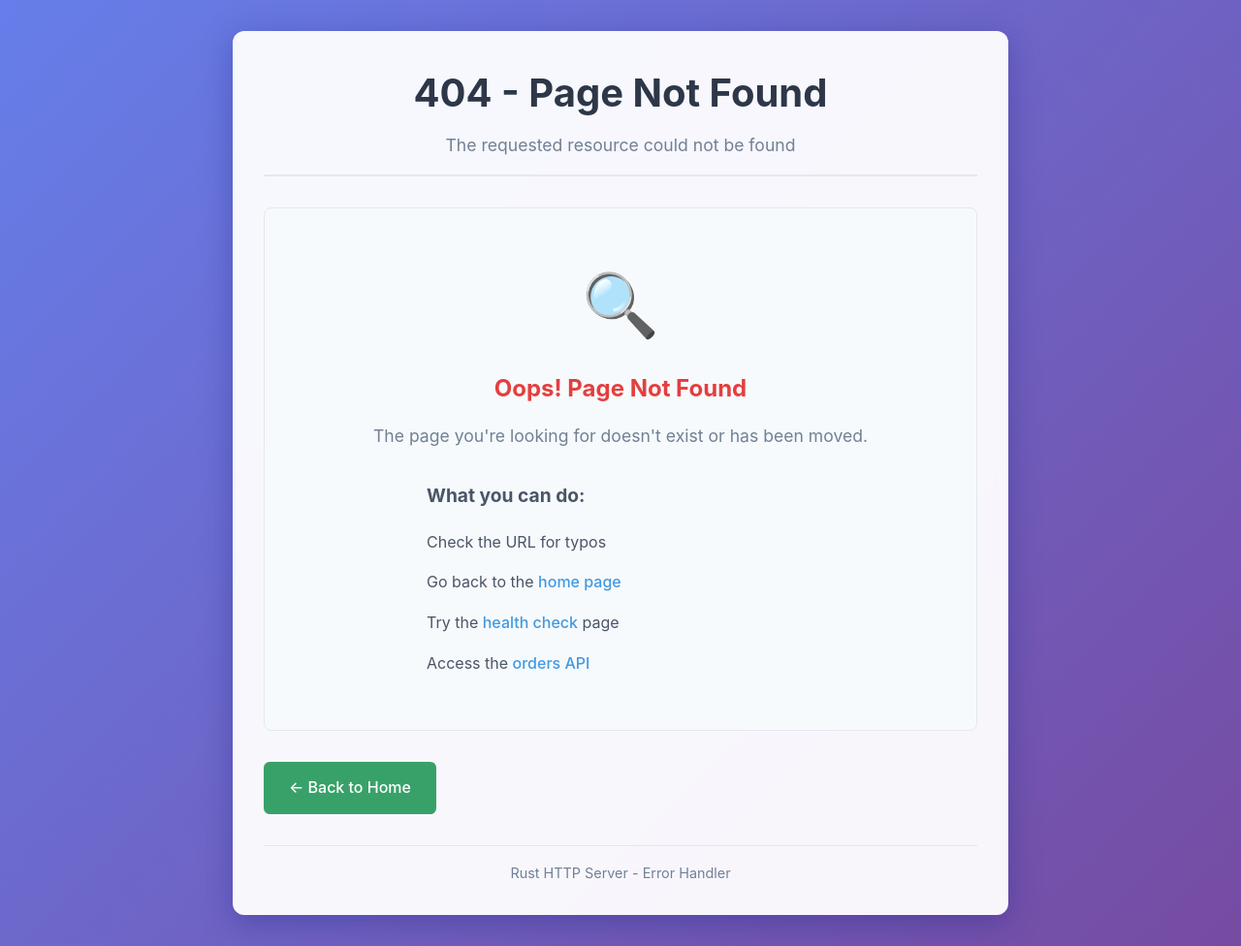
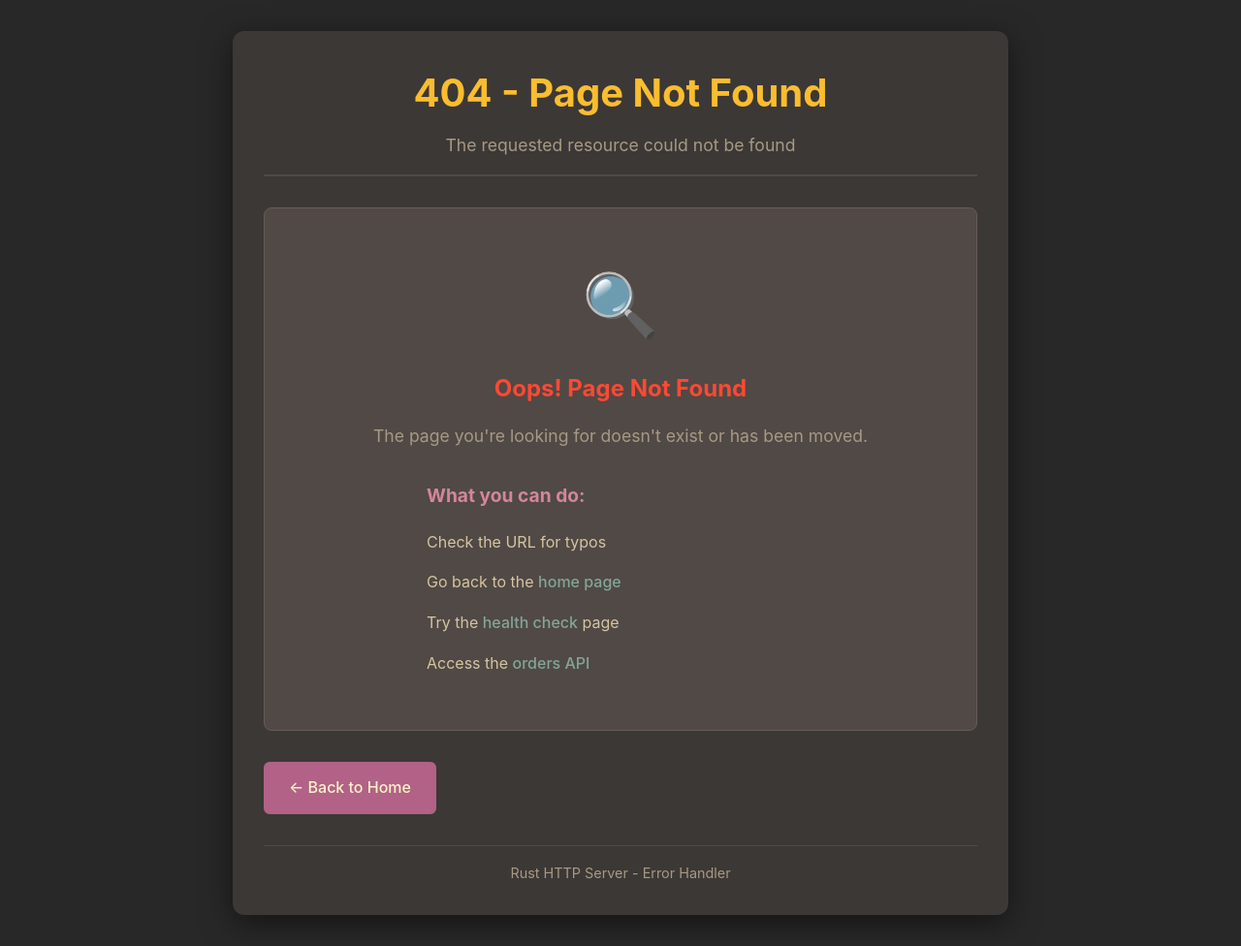
Before and after one commit to xero7689/rust_http_server, a plain HTML site: page httpserver/public/404.html in a window 1280 px wide. Shown: the whole page at 97% size. Drawn offline with Linux system fonts and the light colour scheme.

Commit message:
fix : Update style.ss

```diff
--- a/httpserver/public/styles.css
+++ b/httpserver/public/styles.css
@@ -8,8 +8,8 @@
 body {
     font-family: -apple-system, BlinkMacSystemFont, 'Segoe UI', Roboto, Oxygen, Ubuntu, Cantarell, sans-serif;
     line-height: 1.6;
-    color: #333;
-    background: linear-gradient(135deg, #667eea 0%, #764ba2 100%);
+    color: #ebdbb2;
+    background: #282828;
     min-height: 100vh;
 }
 
@@ -17,10 +17,9 @@ body {
     max-width: 800px;
     margin: 0 auto;
     padding: 2rem;
-    background: rgba(255, 255, 255, 0.95);
+    background: #3c3836;
     border-radius: 12px;
-    box-shadow: 0 8px 32px rgba(31, 38, 135, 0.37);
-    backdrop-filter: blur(8px);
+    box-shadow: 0 8px 32px rgba(0, 0, 0, 0.5);
     margin-top: 2rem;
     margin-bottom: 2rem;
 }
@@ -30,18 +29,18 @@ header {
     text-align: center;
     margin-bottom: 2rem;
     padding-bottom: 1rem;
-    border-bottom: 2px solid #e2e8f0;
+    border-bottom: 2px solid #504945;
 }
 
 header h1 {
-    color: #2d3748;
+    color: #fabd2f;
     font-size: 2.5rem;
     margin-bottom: 0.5rem;
     font-weight: 700;
 }
 
 header p {
-    color: #718096;
+    color: #a89984;
     font-size: 1.1rem;
 }
 
@@ -55,13 +54,13 @@ section {
 }
 
 h2 {
-    color: #2d3748;
+    color: #fe8019;
     margin-bottom: 1rem;
     font-size: 1.5rem;
 }
 
 h3 {
-    color: #4a5568;
+    color: #d3869b;
     margin-bottom: 0.75rem;
     font-size: 1.2rem;
 }
@@ -75,15 +74,15 @@ h3 {
 .features li {
     padding: 0.75rem 1rem;
     margin-bottom: 0.5rem;
-    background: #f7fafc;
-    border-left: 4px solid #4299e1;
+    background: #504945;
+    border-left: 4px solid #83a598;
     border-radius: 0 6px 6px 0;
     transition: transform 0.2s ease;
 }
 
 .features li:hover {
     transform: translateX(5px);
-    background: #edf2f7;
+    background: #665c54;
 }
 
 /* Navigation and endpoints */
@@ -96,39 +95,39 @@ h3 {
 .endpoint-link {
     display: inline-block;
     padding: 0.75rem 1.5rem;
-    background: #4299e1;
-    color: white;
+    background: #458588;
+    color: #fbf1c7;
     text-decoration: none;
     border-radius: 6px;
     font-weight: 500;
     transition: all 0.3s ease;
-    border: 2px solid #4299e1;
+    border: 2px solid #458588;
 }
 
 .endpoint-link:hover {
-    background: #3182ce;
-    border-color: #3182ce;
+    background: #689d6a;
+    border-color: #689d6a;
     transform: translateY(-2px);
-    box-shadow: 0 4px 12px rgba(66, 153, 225, 0.4);
+    box-shadow: 0 4px 12px rgba(69, 133, 136, 0.4);
 }
 
 .endpoint-link.primary {
-    background: #38a169;
-    border-color: #38a169;
+    background: #b16286;
+    border-color: #b16286;
 }
 
 .endpoint-link.primary:hover {
-    background: #2f855a;
-    border-color: #2f855a;
-    box-shadow: 0 4px 12px rgba(56, 161, 105, 0.4);
+    background: #8f3f71;
+    border-color: #8f3f71;
+    box-shadow: 0 4px 12px rgba(177, 98, 134, 0.4);
 }
 
 /* Health check specific styles */
 .status-card {
-    background: #f7fafc;
+    background: #504945;
     padding: 2rem;
     border-radius: 8px;
-    border: 1px solid #e2e8f0;
+    border: 1px solid #665c54;
 }
 
 .status-indicator {
@@ -138,13 +137,13 @@ h3 {
 }
 
 .status-indicator.healthy {
-    color: #38a169;
+    color: #b8bb26;
 }
 
 .status-dot {
     width: 12px;
     height: 12px;
-    background: #38a169;
+    background: #b8bb26;
     border-radius: 50%;
     margin-right: 0.75rem;
     animation: pulse 2s infinite;
@@ -152,13 +151,13 @@ h3 {
 
 @keyframes pulse {
     0% {
-        box-shadow: 0 0 0 0 rgba(56, 161, 105, 0.7);
+        box-shadow: 0 0 0 0 rgba(184, 187, 38, 0.7);
     }
     70% {
-        box-shadow: 0 0 0 10px rgba(56, 161, 105, 0);
+        box-shadow: 0 0 0 10px rgba(184, 187, 38, 0);
     }
     100% {
-        box-shadow: 0 0 0 0 rgba(56, 161, 105, 0);
+        box-shadow: 0 0 0 0 rgba(184, 187, 38, 0);
     }
 }
 
@@ -169,7 +168,7 @@ h3 {
 
 .health-details li {
     padding: 0.5rem 0;
-    border-bottom: 1px solid #e2e8f0;
+    border-bottom: 1px solid #665c54;
 }
 
 .health-details li:last-child {
@@ -187,7 +186,7 @@ h3 {
 }
 
 .status-ok {
-    color: #38a169;
+    color: #b8bb26;
     font-weight: bold;
     margin-right: 0.75rem;
     font-size: 1.1rem;
@@ -196,10 +195,10 @@ h3 {
 /* 404 error page styles */
 .error-card {
     text-align: center;
-    background: #f7fafc;
+    background: #504945;
     padding: 3rem 2rem;
     border-radius: 8px;
-    border: 1px solid #e2e8f0;
+    border: 1px solid #665c54;
 }
 
 .error-icon {
@@ -208,12 +207,12 @@ h3 {
 }
 
 .error-message h2 {
-    color: #e53e3e;
+    color: #fb4934;
     margin-bottom: 1rem;
 }
 
 .error-message p {
-    color: #718096;
+    color: #a89984;
     font-size: 1.1rem;
     margin-bottom: 2rem;
 }
@@ -231,11 +230,11 @@ h3 {
 
 .suggestions li {
     padding: 0.5rem 0;
-    color: #4a5568;
+    color: #d5c4a1;
 }
 
 .suggestions a {
-    color: #4299e1;
+    color: #83a598;
     text-decoration: none;
     font-weight: 500;
 }
@@ -248,8 +247,8 @@ h3 {
 footer {
     text-align: center;
     padding-top: 1rem;
-    border-top: 1px solid #e2e8f0;
-    color: #718096;
+    border-top: 1px solid #504945;
+    color: #a89984;
     font-size: 0.9rem;
 }
 
```
Also changed, not shown: httpserver/data/orders.json (added, +27 -0 lines).
